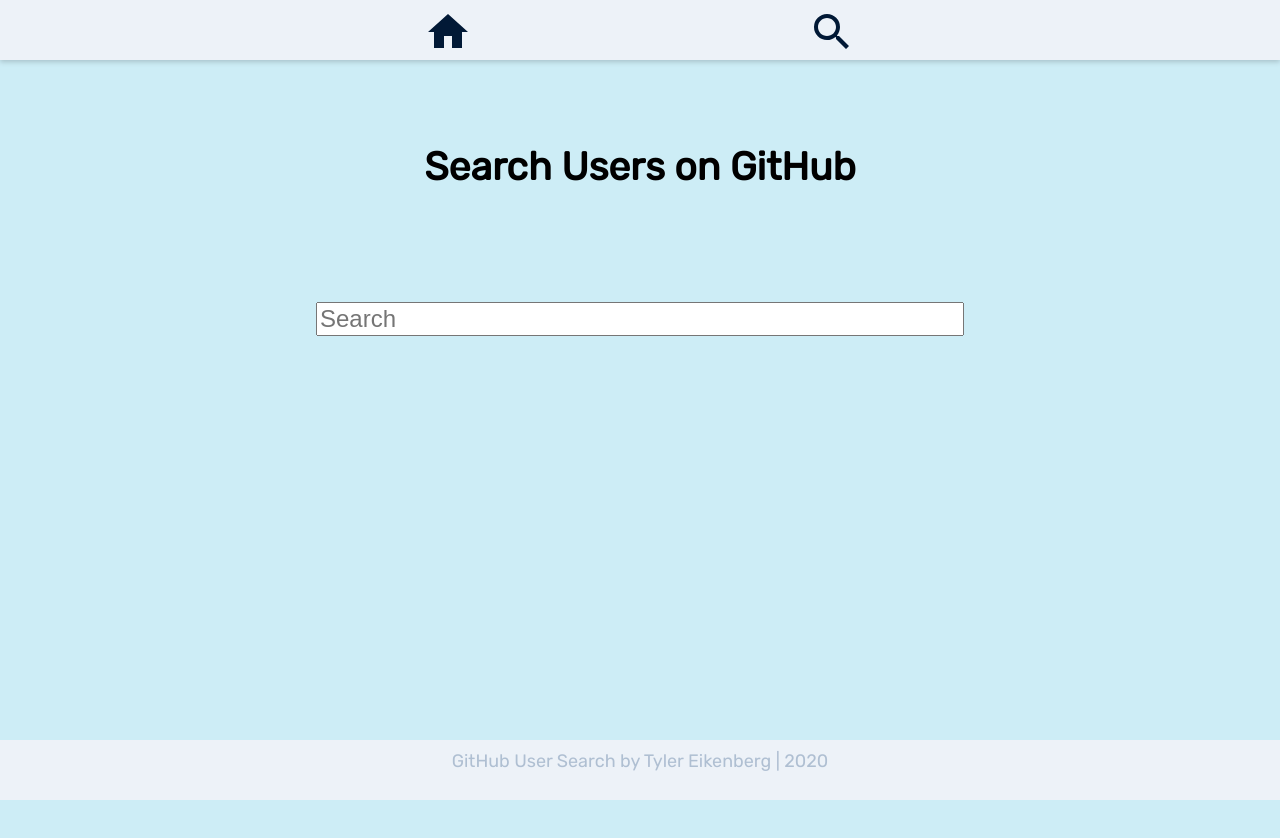
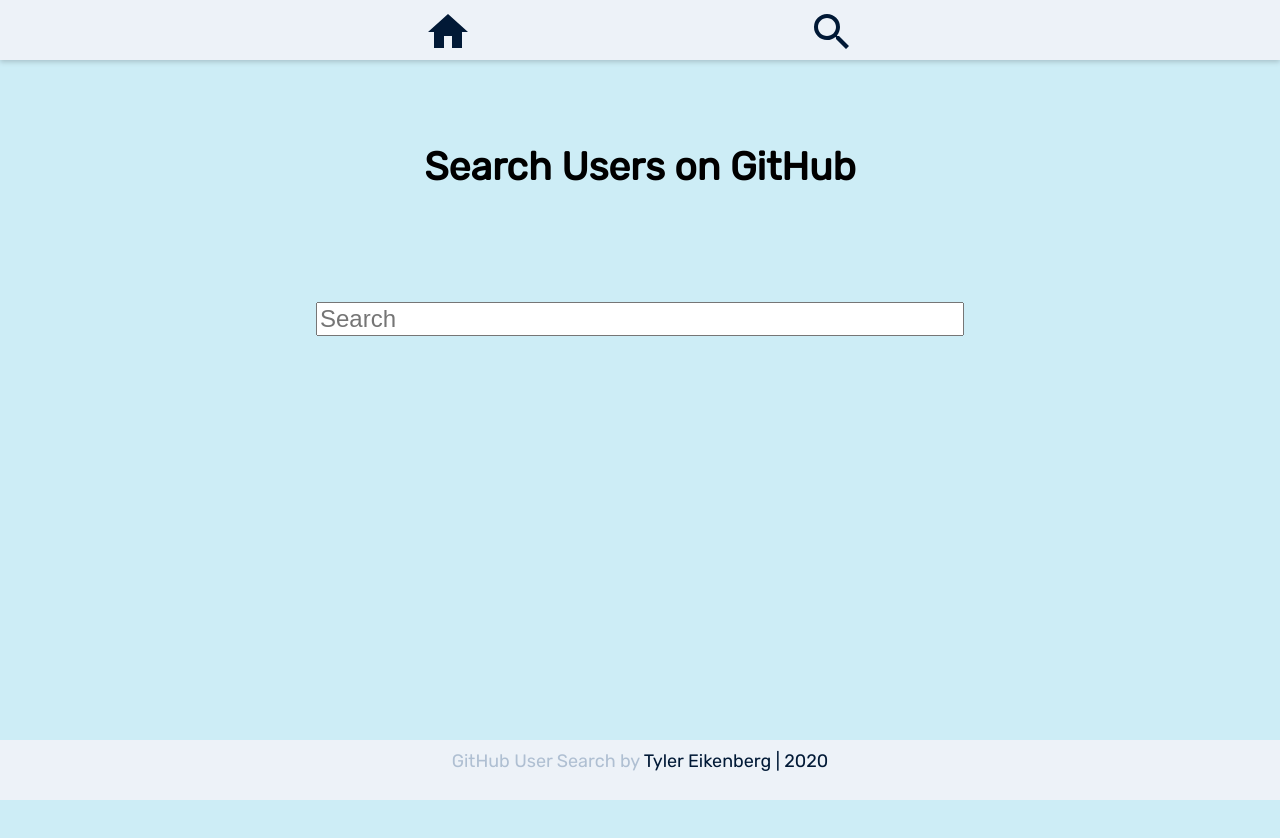
Before and after one commit to TylerEikenberg/GitHub-User-Search, a React (Create React App) app: page /search in a window 1280 px wide. Shown: the top 838 px of the page. Built offline with nearby package versions, Linux system fonts and the light colour scheme; no server answers.

Commit message:
linkstyle

```diff
--- a/src/App/App.js
+++ b/src/App/App.js
@@ -49,7 +49,16 @@
           <Route path="/search" exact component={SearchPage}></Route>
           <Route path="/user/:name" component={UserDetailsPage} />
           <footer className="App-footer">
-            GitHub User Search by Tyler Eikenberg | 2020
+            GitHub User Search by{" "}
+            <a
+              className="NavBar-list"
+              rel="noopener noreferrer"
+              target="_blank"
+              href="https://tylereikenberg.dev/"
+            >
+              {" "}
+              Tyler Eikenberg | 2020
+            </a>
           </footer>
         </div>
       </div>
```
